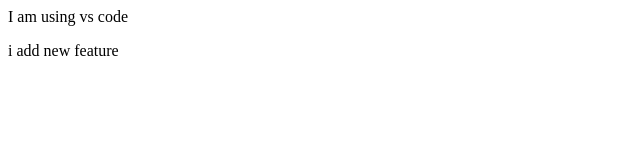
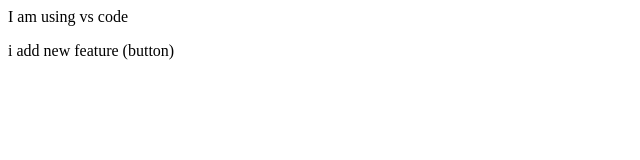
Before and after one commit to Atulsandilya5/localRepo, a plain HTML site: page index.html in a window 1280 px wide. Shown: the full height of the page, 0-640 px from the left. Drawn offline with Linux system fonts and the light colour scheme.

```diff
--- a/index.html
+++ b/index.html
@@ -1,3 +1,3 @@
 <p>I am using vs code</p>
 
-<p>i add new feature</p>
+<p>i add new feature (button) </p>
```
